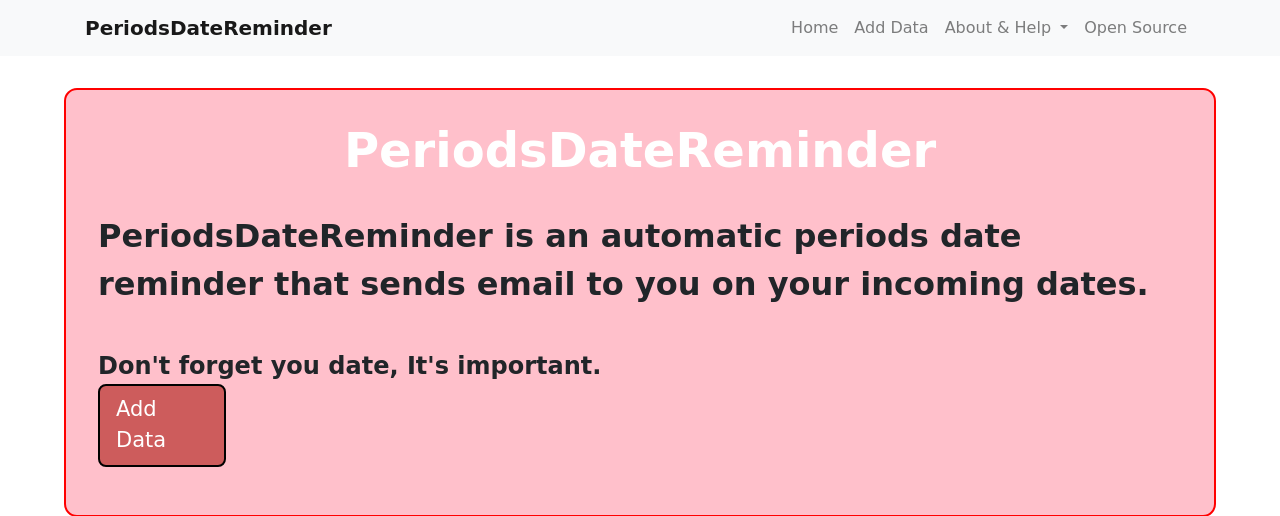
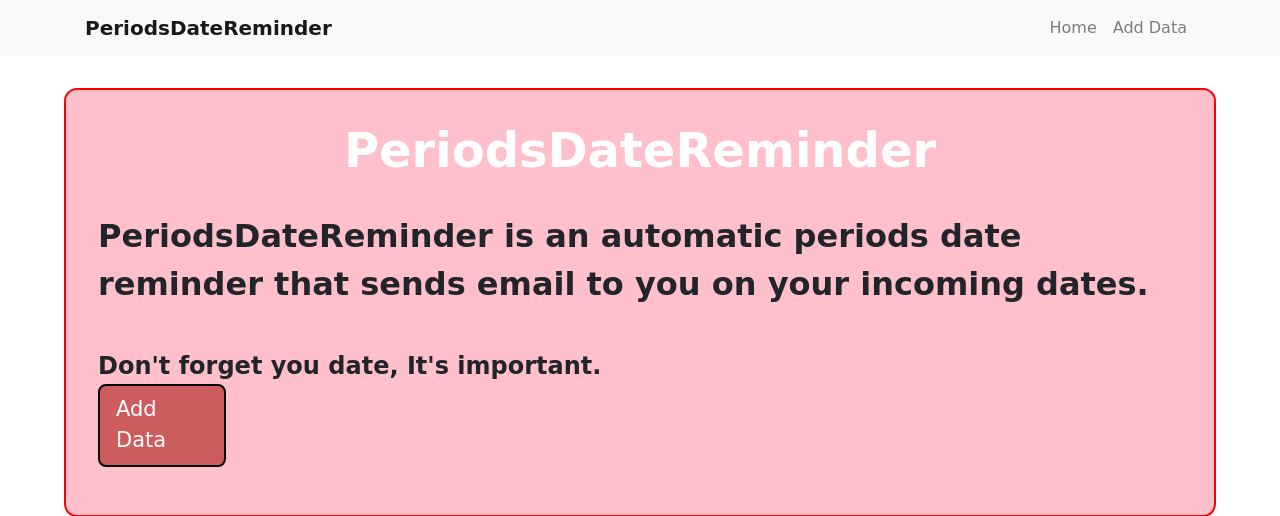
Before and after one commit to Rajdeep4536/Menstruation-Cycle-App, a Django app: page / in a window 1280 px wide. Shown: the top 516 px of the page. Run offline with Django 3.2, Linux system fonts and the light colour scheme; some libraries are stand-ins or nearby versions; some web fonts are replaced.

Commit message:
Initial Commit8

```diff
--- a/PeriodsDateReminder-a87518a915e7b3f7134169fdd759843204ac770b/templates/base.html
+++ b/PeriodsDateReminder-a87518a915e7b3f7134169fdd759843204ac770b/templates/base.html
@@ -44,24 +44,6 @@
           <li class="nav-item">
             <a class="nav-link" href="{% url 'add_form' %}">Add Data</a>
           </li>
-          <li class="nav-item dropdown">
-            <a class="nav-link dropdown-toggle" href="#" id="navbarDropdown" role="button" data-toggle="dropdown"
-              aria-haspopup="true" aria-expanded="false">
-              About & Help
-            </a>
-
-            <div class="dropdown-menu" aria-labelledby="navbarDropdown">
-
-              <a rel="noopener noreferrer" target="_blank" class="dropdown-item"
-                href="https://Rajdeep4536.github.io/portfolio1/">Developer</a>
-
-
-            </div>
-          </li>
-          <li class="nav-item">
-            <a rel="noopener noreferrer" class="nav-link"
-              href="https://github.com/Rajdeep4536/PeriodsDateReminder.git" target="_blank">Open Source</a>
-          </li>
 
         </ul>
       </div>
```
